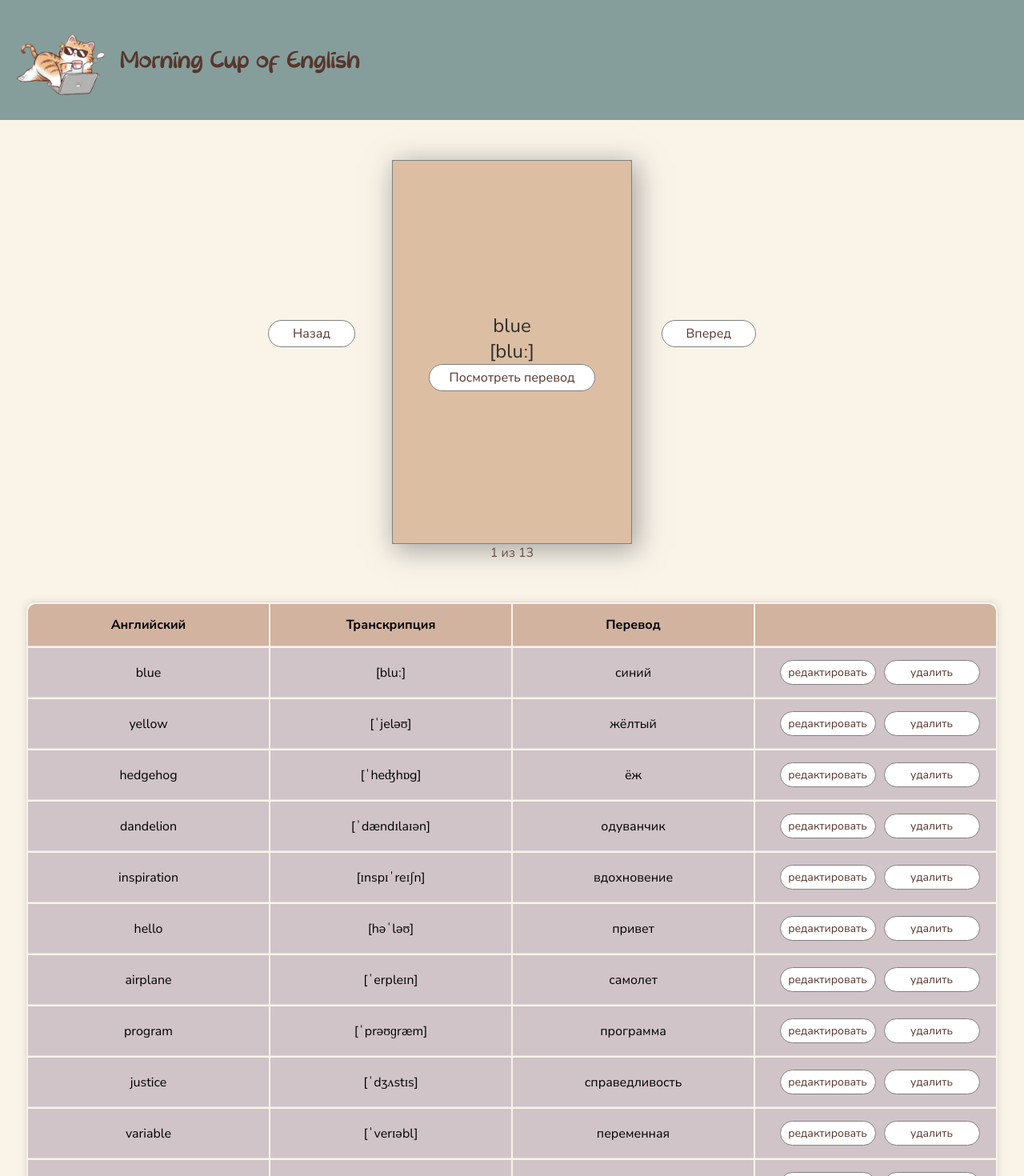
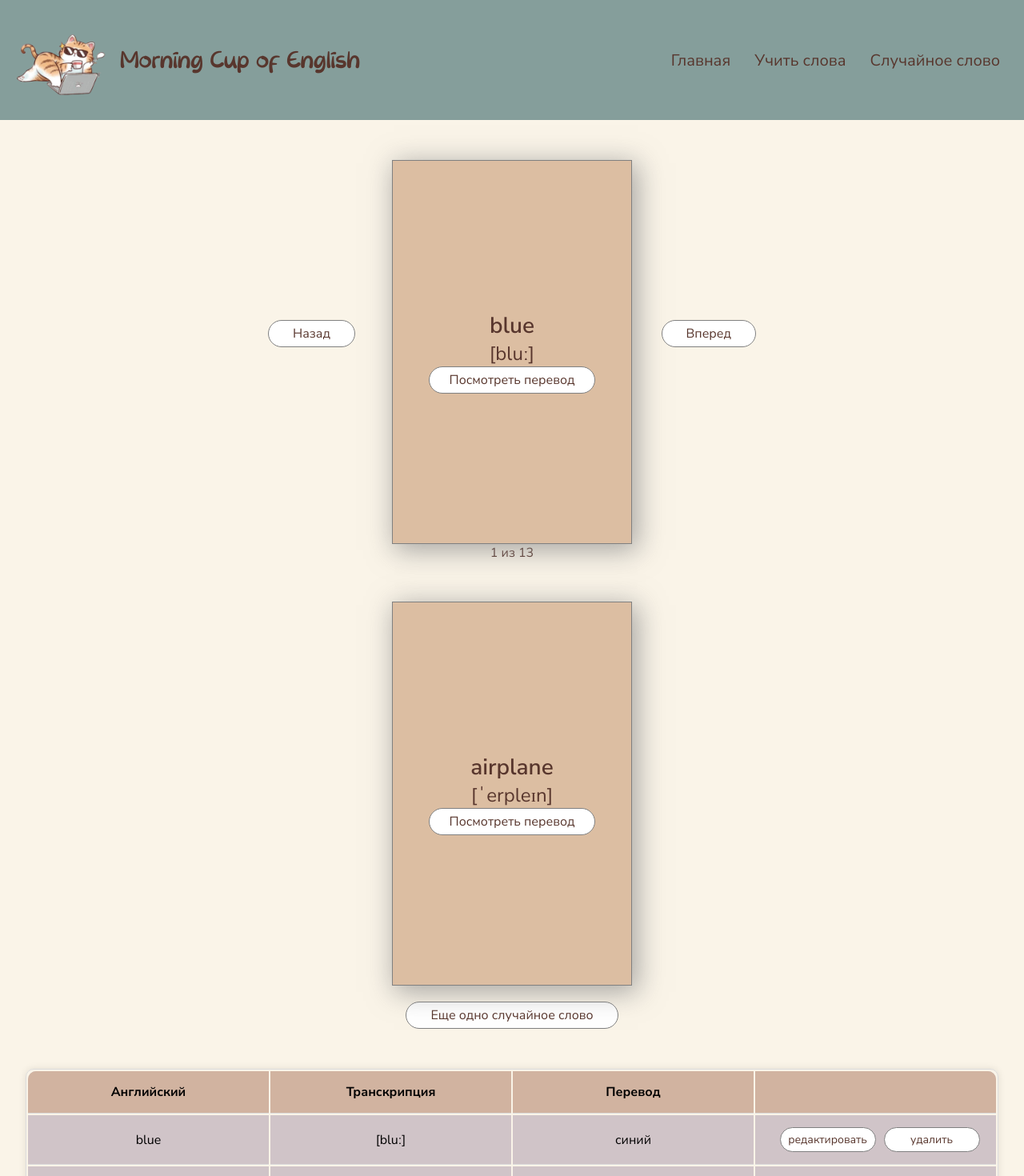
Before and after one commit to galagrin/Vocabulary-on-React, a React (Create React App) app: page / in a window 1280 px wide. Shown: the top 1470 px of the page at 80% size. Built offline with nearby package versions, Linux system fonts and the light colour scheme.

Commit message:
randomcard and default props to card component added

```diff
--- a/src/App.css
+++ b/src/App.css
@@ -33,7 +33,6 @@
 .next-btn {
     position: absolute;
     top: 50%;
-
     background: white;
     cursor: pointer;
     font-family: 'NunitoSans';
--- /dev/null
+++ b/src/Components/Button/Button.jsx
@@ -0,0 +1,7 @@
+export const Button = ({ className, onClick, text }) => {
+    return (
+        <button className={className} onClick={onClick}>
+            {text}
+        </button>
+    );
+};
--- a/src/Components/Card/Card.jsx
+++ b/src/Components/Card/Card.jsx
@@ -29,5 +29,10 @@ function Card(props) {
         </div>
     );
 }
-
+Card.defaultProps = {
+    id: '17157',
+    english: 'blue',
+    transcription: '[bluː]',
+    russian: 'синий',
+};
 export default Card;
--- a/src/Components/Card/card.css
+++ b/src/Components/Card/card.css
@@ -83,9 +83,14 @@
 
 .cardfront p,
 .cardback p {
-  color: rgb(46, 46, 46);
+    color: #58362d;
     font-family: 'NunitoSans';
     font-size: 24px;
+}
+.cardfront p:first-child,
+.cardback p:first-child {
+    font-weight: 600;
+    font-size: 28px;
 }
 
 @keyframes rollout {
--- a/src/Components/Header/Header.jsx
+++ b/src/Components/Header/Header.jsx
@@ -1,12 +1,25 @@
-import "./header.css";
+import './header.css';
 
-function Header() {
+export const Header = () => {
     return (
         <header className="header">
-            <img src="/images/catlogo.png" alt="" className="headerlogo" />
-            <div className="headername">Morning Cup of English</div>
+            <div className="logowrapper">
+                <img src="/images/catlogo.png" alt="Logo" className="headerlogo" />
+                <div className="headername">Morning Cup of English</div>
+            </div>
+            <nav className="headernav">
+                <ul className="navlist">
+                    <li>
+                        <a href="#home">Главная</a>
+                    </li>
+                    <li>
+                        <a href="#learn">Учить слова</a>
+                    </li>
+                    <li>
+                        <a href="#random">Случайное слово</a>
+                    </li>
+                </ul>
+            </nav>
         </header>
     );
-}
-
-export default Header;
+};
--- a/src/Components/Header/header.css
+++ b/src/Components/Header/header.css
@@ -2,7 +2,12 @@
     background-color: #859e9b;
     display: flex;
     flex-direction: row;
-    justify-content: start;
+    justify-content: space-between;
+    align-items: center;
+    padding: 0 30px 0 0;
+}
+.logowrapper {
+    display: flex;
     align-items: center;
 }
 .headerlogo {
@@ -11,5 +16,35 @@
 .headername {
     color: #58362d;
     font-size: 28px;
-    font-family: "MightyKingdom";
+    font-family: 'MightyKingdom';
 }
+.headernav {
+    text-align: right;
+}
+.navlist {
+    display: flex;
+    gap: 20px;
+    list-style: none;
+    margin: 0;
+    padding: 0;
+}
+.navlist {
+    display: flex;
+    gap: 30px;
+    list-style: none;
+    margin: 0;
+    padding: 0;
+}
+
+.navlist li a {
+    text-decoration: none;
+    color: #58362d;
+    font-family: 'NunitoSans';
+    font-size: 20px;
+    transition: color 0.3s ease, text-shadow 0.3s ease;
+}
+
+.navlist li a:hover {
+    color: #faf4e8;
+    text-shadow: 0 15px 2px #58362d8d;
+}
--- a/src/Components/Main/Main.jsx
+++ b/src/Components/Main/Main.jsx
@@ -1,30 +1,9 @@
-// Вариант с MathRamdom
-
-// function Main() {
-//     let randomIndex = Math.floor(Math.random() * data.length);
-//     let randomWord = data[randomIndex];
-
-//     return (
-//         <main className="main">
-//             <button className="prev-btn">Назад</button>
-//             <Card
-//                 english={randomWord.english}
-//                 transcription={randomWord.transcription}
-//                 russian={randomWord.russian}
-//             />
-//             <button className="next-btn">Вперед</button>
-//             <Table />
-//         </main>
-//     );
-
-// }
-
-// export default Main;
-
 import { useState } from 'react';
 import Card from '../Card/Card';
 import data from '../../data.json';
 import Table from '../Table/Table';
+import { RandomCard } from '../RandomCard/RandomCard';
+import { Button } from '../Button/Button';
 
 function Main() {
     const [wordIndex, setWordIndex] = useState(0);
@@ -44,19 +23,25 @@ function Main() {
 
     return (
         <main className="main">
-      <button className="prev-btn" onClick={handlePrevWord}>
+            <Button className="prev-btn" onClick={handlePrevWord} text="Назад" />
+            {/* <button className="prev-btn" onClick={handlePrevWord}>
                 Назад
-      </button>
+            </button> */}
+
             <Card
                 english={data[wordIndex].english}
                 transcription={data[wordIndex].transcription}
                 russian={data[wordIndex].russian}
                 rollout={rolledOut}
             />
+
             <p className="counter">{`${parseInt(wordIndex) + 1} из ${data.length}`}</p>
-      <button className="next-btn" onClick={handleNextWord}>
+            <Button className="next-btn" onClick={handleNextWord} text="Вперед" />
+            {/* <button className="next-btn" onClick={handleNextWord}>
                 Вперед
-      </button>
+            </button> */}
+
+            <RandomCard />
             <Table />
         </main>
     );
--- /dev/null
+++ b/src/Components/RandomCard/RandomCard.css
@@ -0,0 +1,25 @@
+.random-btn {
+    width: fit-content;
+    background: white;
+    cursor: pointer;
+    font-family: 'NunitoSans';
+    font-size: 16px;
+    padding: 5px 30px;
+    color: #58362d;
+    border: 1px solid grey;
+    border-radius: 30px;
+    outline: none;
+    transition: transform 0.2s, background-color 0.2s;
+    align-self: center;
+    margin-top: 20px;
+}
+.random-btn:hover {
+    background-color: #67869b;
+    color: rgb(255, 253, 253);
+    border: 1px solid rgb(255, 250, 250);
+}
+
+.random-btn:active {
+    transform: translateY(3px);
+    box-shadow: 0px 2px 5px rgba(0, 0, 0, 0.3);
+}
--- /dev/null
+++ b/src/Components/RandomCard/RandomCard.jsx
@@ -0,0 +1,32 @@
+import { useState } from 'react';
+import data from '../../data.json';
+import Card from '../Card/Card';
+import { Button } from '../Button/Button';
+import './RandomCard.css';
+
+export const RandomCard = () => {
+    const getRandomWord = () => {
+        let randomIndex = Math.floor(Math.random() * data.length);
+        return data[randomIndex];
+    };
+
+    const [randomWord, setRandomWord] = useState(getRandomWord());
+
+    const handleClick = () => {
+        setRandomWord(getRandomWord());
+    };
+
+    return (
+        <>
+            <Card
+                english={randomWord.english}
+                transcription={randomWord.transcription}
+                russian={randomWord.russian}
+            />
+            <Button className="random-btn" onClick={handleClick} text="Еще одно случайное слово" />
+            {/* <button className="random-btn" onClick={handleClick}>
+                Еще одно случайное слово
+            </button> */}
+        </>
+    );
+};
```
Also changed, not shown: src/App.js (+4 -4 lines). Lines whose indentation alone changed are shown as unchanged.
